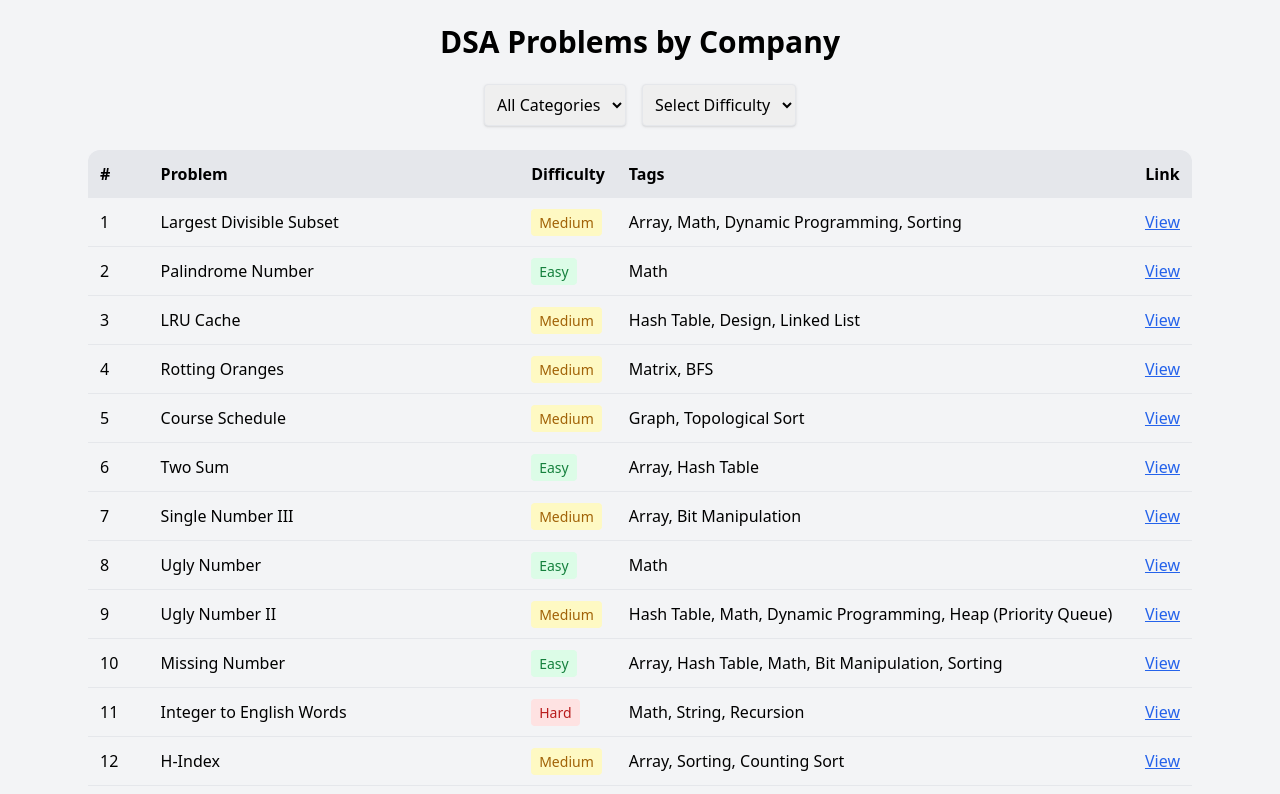
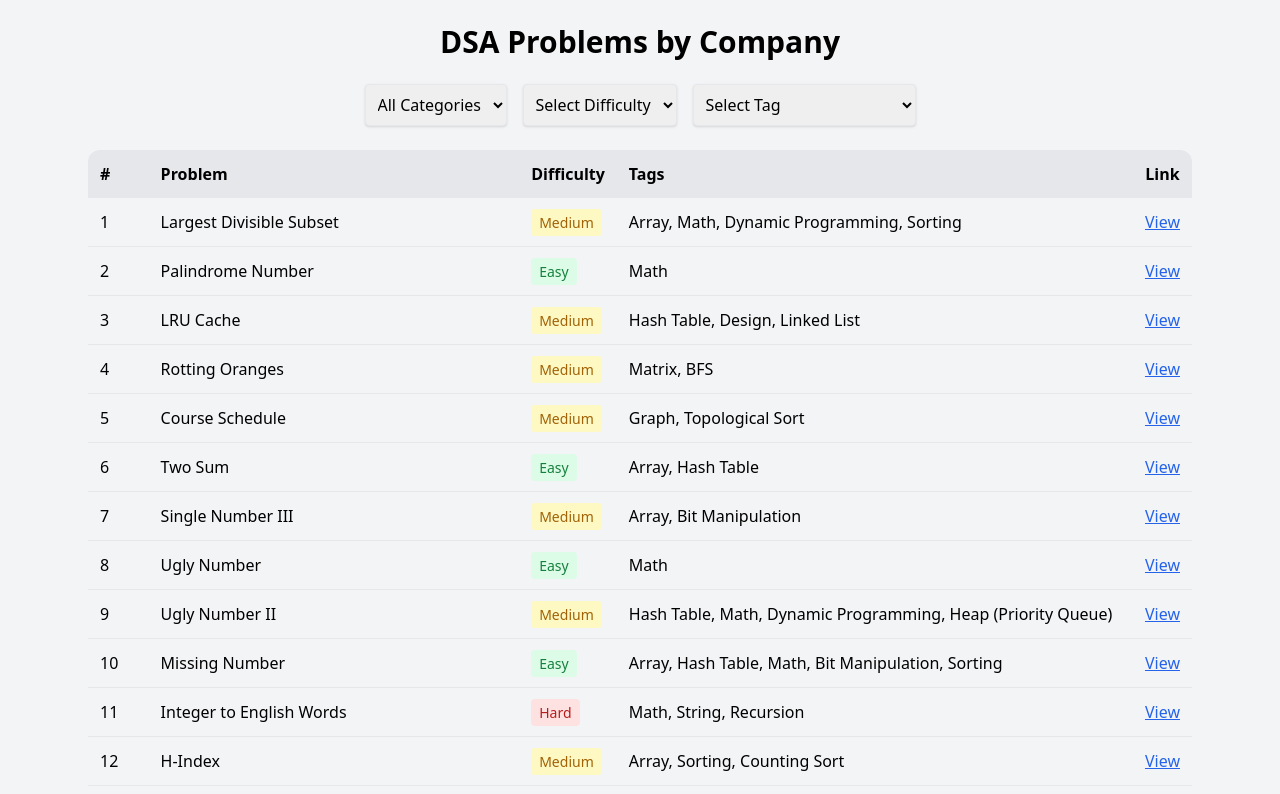
Before and after one commit to Madhan7671/short-Notes-, a plain HTML site: page dsaproblems.html in a window 1280 px wide. Shown: the top 794 px of the page. Drawn offline with nearby package versions, Linux system fonts and the light colour scheme.

Commit message:
Update dsaproblems.html

```diff
--- a/dsaproblems.html
+++ b/dsaproblems.html
@@ -17,11 +17,16 @@
         <select id="companyFilter" class="border p-2 rounded shadow">
           <option value="">All Categories</option>
         </select>
+
         <select id="difficultyFilter" class="border p-2 rounded shadow">
           <option value="">Select Difficulty</option>
           <option value="Easy">Easy</option>
           <option value="Medium">Medium</option>
           <option value="Hard">Hard</option>
+        </select>
+
+        <select id="tagFilter" class="border p-2 rounded shadow">
+          <option value="">Select Tag</option>
         </select>
       </div>
 
@@ -47,6 +52,7 @@
     <script>
       const companyFilter = document.getElementById("companyFilter");
       const difficultyFilter = document.getElementById("difficultyFilter");
+      const tagFilter = document.getElementById("tagFilter");
       const problemTable = document.getElementById("problemTable");
 
       let problems = [];
@@ -71,22 +77,33 @@
           companyFilter.appendChild(option);
         });
 
+        // Fill tag dropdown
+        const tags = [...new Set(problems.flatMap((p) => p.tags))];
+        tags.forEach((t) => {
+          const option = document.createElement("option");
+          option.value = t;
+          option.textContent = t;
+          tagFilter.appendChild(option);
+        });
+
         // Add event listeners
         companyFilter.addEventListener("change", renderProblems);
         difficultyFilter.addEventListener("change", renderProblems);
+        tagFilter.addEventListener("change", renderProblems);
       }
 
       function renderProblems() {
         const company = companyFilter.value;
         const difficulty = difficultyFilter.value;
+        const tag = tagFilter.value;
 
         problemTable.innerHTML = "";
 
         const filtered = problems.filter((p) => {
-          return (
-            (!company || p.company === company) &&
-            (!difficulty || p.difficulty === difficulty)
-          );
+          const matchesCompany = !company || p.company === company;
+          const matchesDifficulty = !difficulty || p.difficulty === difficulty;
+          const matchesTag = !tag || p.tags.includes(tag);
+          return matchesCompany && matchesDifficulty && matchesTag;
         });
 
         filtered.forEach((p, idx) => {
```
